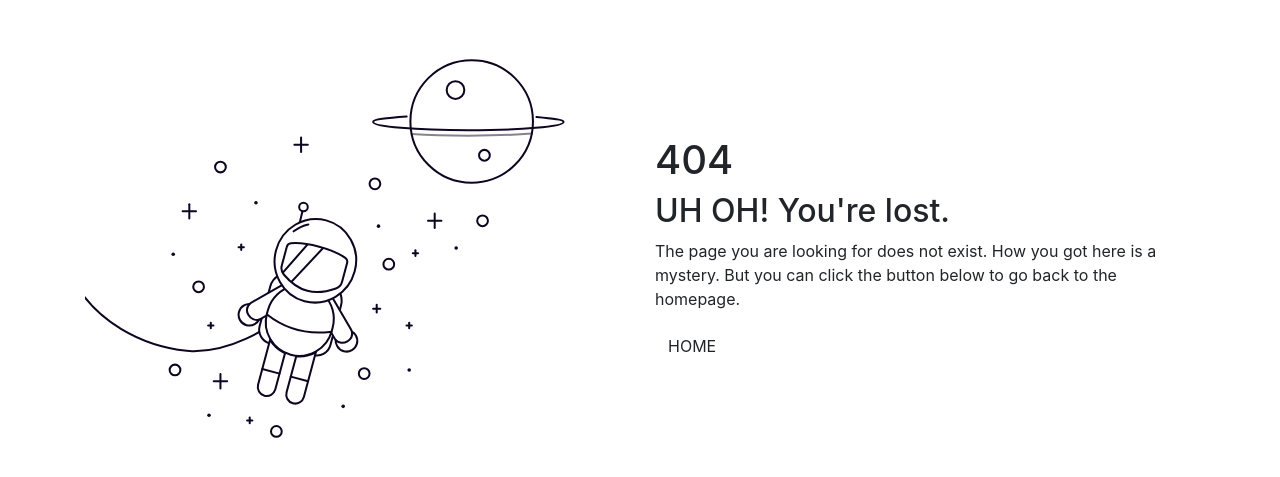
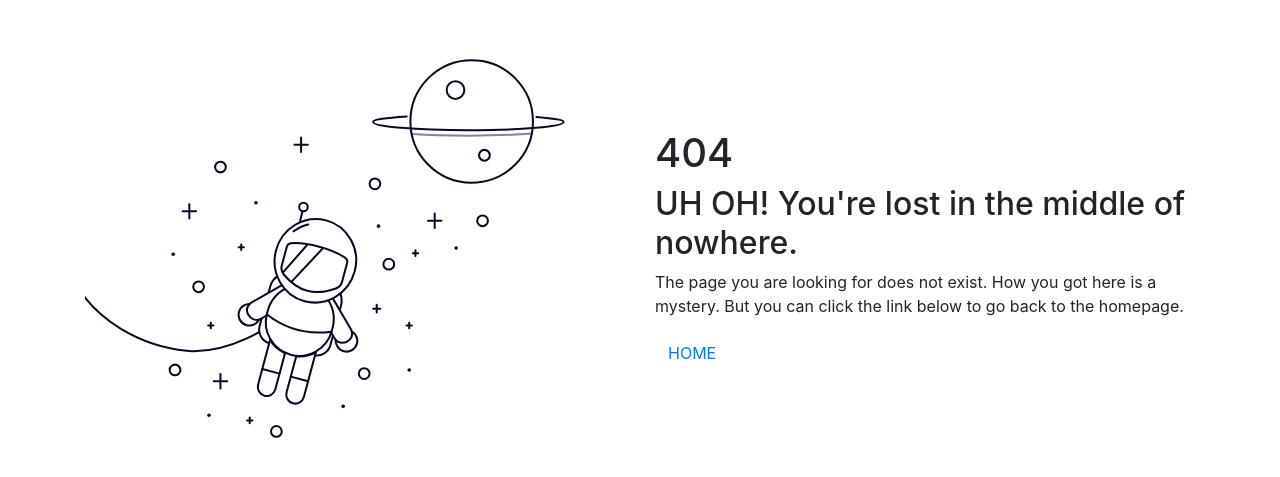
Before and after one commit to axkeyz/dg-warehouse-scan, a PHP site: page /index.php in a window 1280 px wide. Shown: the top 477 px of the page. Run offline with PHP 8.4, Linux system fonts and the light colour scheme; a stand-in replaces the project's code that opens the database connection; some libraries are stand-ins or nearby versions.

Commit message:
404 link fixed

```diff
--- a/public/theme/404.php
+++ b/public/theme/404.php
@@ -349,12 +349,12 @@
         </div>
         <div class="col-md-6 align-self-center">
           <h1>404</h1>
-          <h2>UH OH! You're lost.</h2>
+          <h2>UH OH! You're lost in the middle of nowhere.</h2>
           <p>The page you are looking for does not exist.
-            How you got here is a mystery. But you can click the button below
+            How you got here is a mystery. But you can click the link below
             to go back to the homepage.
           </p>
-          <a href="/<?php echo APP_FOLDER; ?>"><button class="btn green">HOME</button></a>
+          <a href="/<?php echo APP_FOLDER; ?>"><button class="btn btn-link">HOME</button></a>
         </div>
       </div>
     </div>
```
